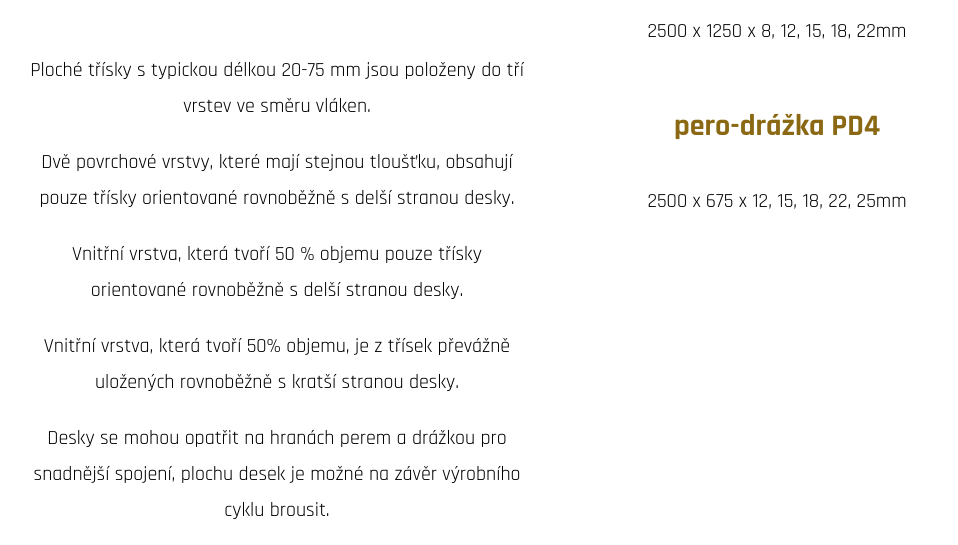
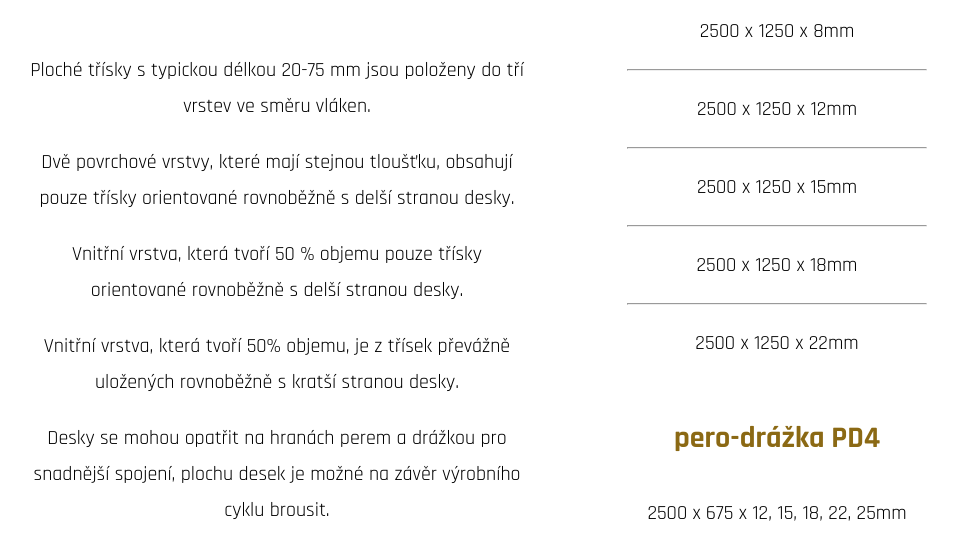
Before and after one commit to evamarko/PROJEKT-Drevoprodej-Valenta, an Eleventy site: page drevoprodej/osb-desky.html in a window 1280 px wide. Shown: the part 721-1266 px from the top of the page, without its empty margins (113-1071 px from the left). Built offline with nearby package versions, Linux system fonts and the light colour scheme; Eleventy itself is replaced by a stand-in of ours; files that its build step writes are made by us from their sources.

Commit message:
Vyzkoušení spodní čáry pod rozměry sortimentu

```diff
--- a/drevoprodej/osb-desky.html
+++ b/drevoprodej/osb-desky.html
@@ -36,7 +36,15 @@ title: OSB desky | Dřevoprodej Valenta Prušánky
     </div>
     <div>
       <h3 class="sortiment__headline3">ostrá hrana SE</h3>
-      <p>2500 x 1250 x 8, 12, 15, 18, 22mm</p>
+      <p>2500 x 1250 x 8mm</p>
+      <hr />
+      <p>2500 x 1250 x 12mm</p>
+      <hr />
+      <p>2500 x 1250 x 15mm</p>
+      <hr />
+      <p>2500 x 1250 x 18mm</p>
+      <hr />
+      <p>2500 x 1250 x 22mm</p>
 
       <h3 class="sortiment__headline3">pero-drážka PD4</h3>
       <p>2500 x 675 x 12, 15, 18, 22, 25mm</p>
--- a/scss/_about.scss
+++ b/scss/_about.scss
@@ -68,7 +68,7 @@
 
   @media screen and (min-width: 960px) {
     display: grid;
-    gap: 50px;
+    gap: 80px;
     grid-template-columns: 1fr 1fr;
     grid-template-rows: 1fr;
     align-items: center;
--- a/scss/_footer.scss
+++ b/scss/_footer.scss
@@ -51,6 +51,7 @@
 .footer__email:focus,
 .footer__email:hover {
   color: colors.$color-wood-light2;
+  text-decoration: underline;
 }
 
 //Footer copyright
--- a/scss/_sales.scss
+++ b/scss/_sales.scss
@@ -8,3 +8,7 @@
 a {
   color: colors.$color-black;
 }
+
+hr {
+  max-width: 300px;
+}
```
Also changed, not shown: css/style.css, 1 other file.
